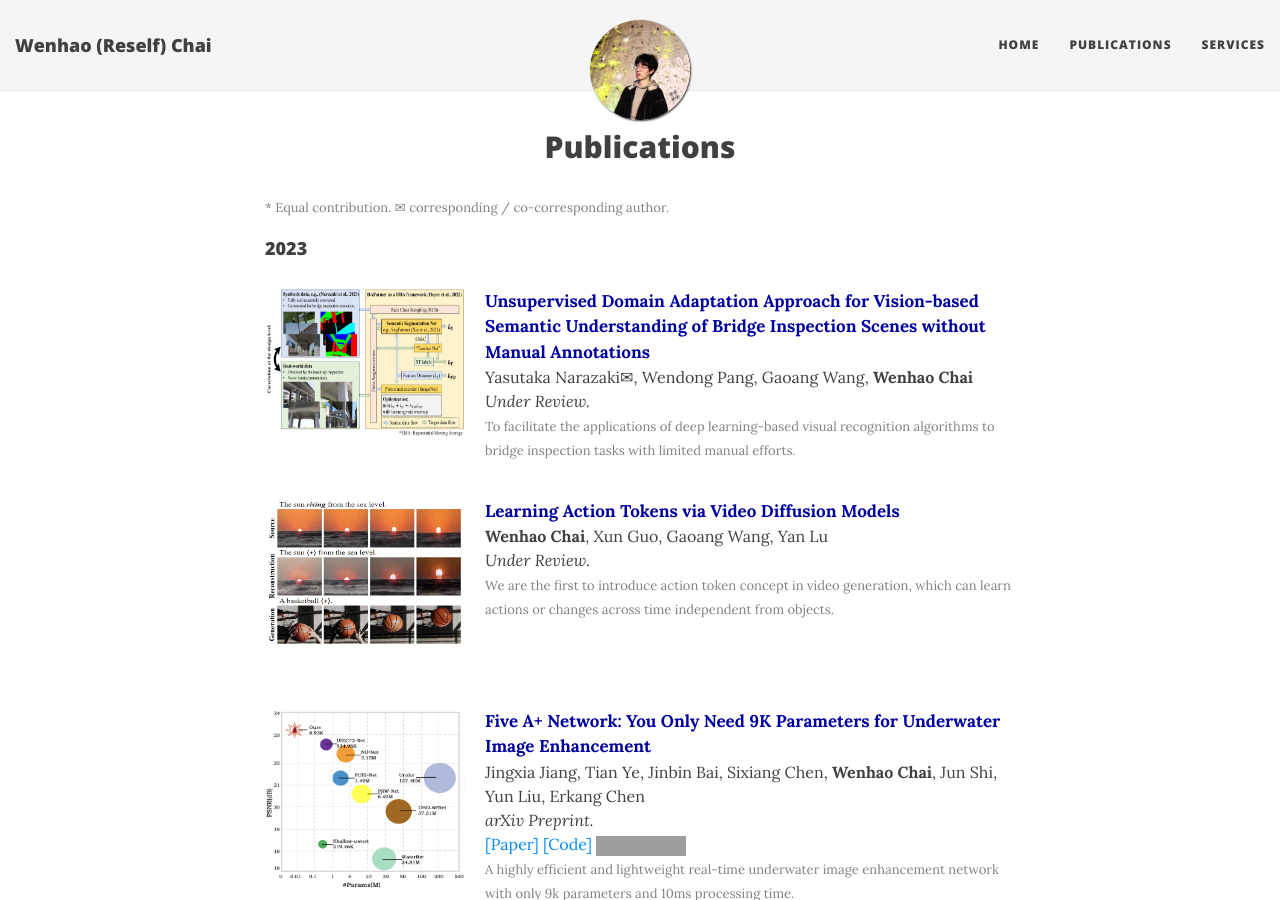
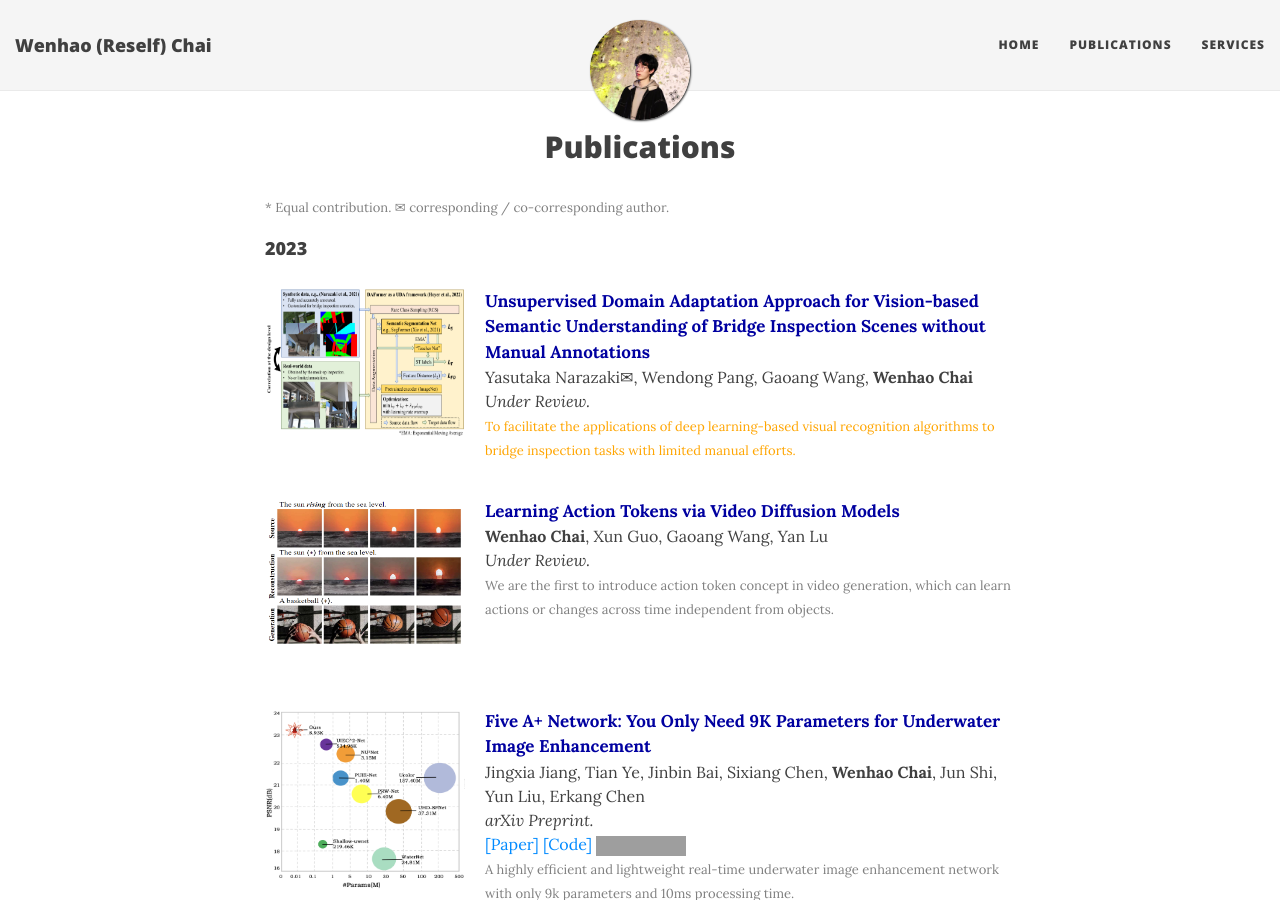
Before and after one commit to hikomal/hikomal.github.io, a Jekyll site: the page built from publications.html, in a window 1280 px wide and 900 px high. Built offline with Jekyll 4.4.1, drawn with Linux system fonts in a browser that asks for light colours; nearby versions of some CDN libraries; grey boxes are pictures that could not be loaded.

Commit message:
Update publications.html

```diff
--- a/publications.html
+++ b/publications.html
@@ -37,7 +37,7 @@ h3 { font-size : 18px; margin : 8; padding : 0; }
     <br>
     <em>Under Review.</em>
     <br>
-    <font color="grey" size="2">
+    <font color="orange" size="2">
     To facilitate the applications of deep learning-based visual recognition algorithms to bridge inspection tasks with limited manual efforts.
     </font>
   </p>
```
